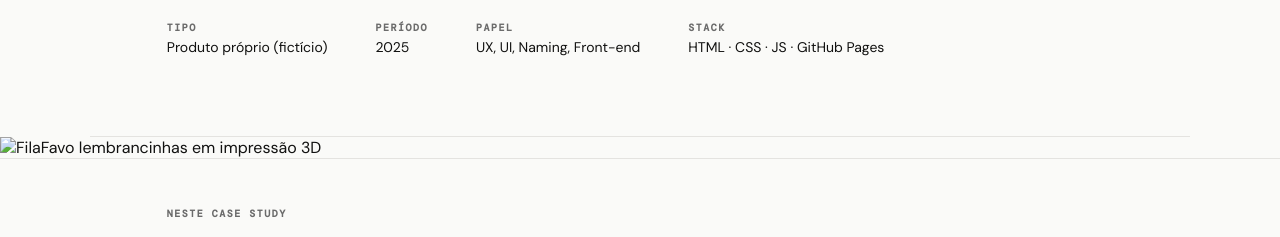
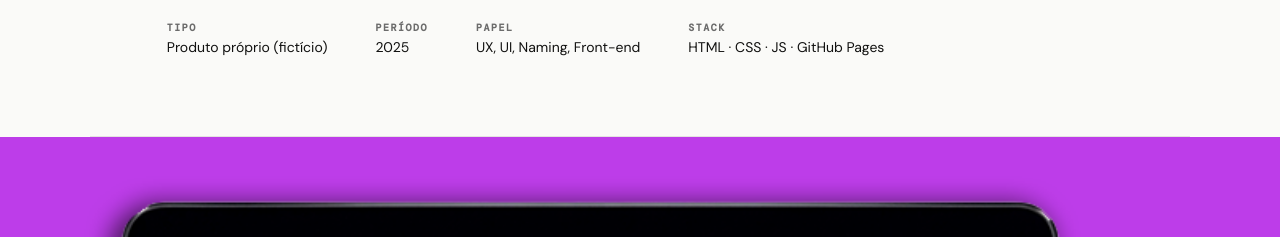
Before and after one commit to cspestana/portfolio-camilla, a plain HTML site: page case-study-filafavo.html in a window 1280 px wide. Shown: the part 486-723 px from the top of the page. Drawn offline with nearby package versions, Linux system fonts and the light colour scheme.

Commit message:
fix(filafavo): corrige imagem quebrada no banner do case
O banner apontava para FilaFavo/Images/banner.png, que não existe no
repositório. Passa a usar images/lp-filafavo.png, a mesma imagem que a
home usa para o projeto, seguindo o padrão dos outros case studies.
Também restaura o travessão que faltava no texto alternativo.

Co-Authored-By: Claude Opus 5.5 <noreply@anthropic.com>

```diff
--- a/case-study-filafavo.html
+++ b/case-study-filafavo.html
@@ -233,7 +233,7 @@
 
 <!-- BANNER -->
 <div class="case-banner">
-  <img src="FilaFavo/Images/banner.png" alt="FilaFavo  lembrancinhas em impressão 3D">
+  <img src="images/lp-filafavo.png" alt="FilaFavo — lembrancinhas em impressão 3D">
 </div>
 
 <!-- TOC -->
```
